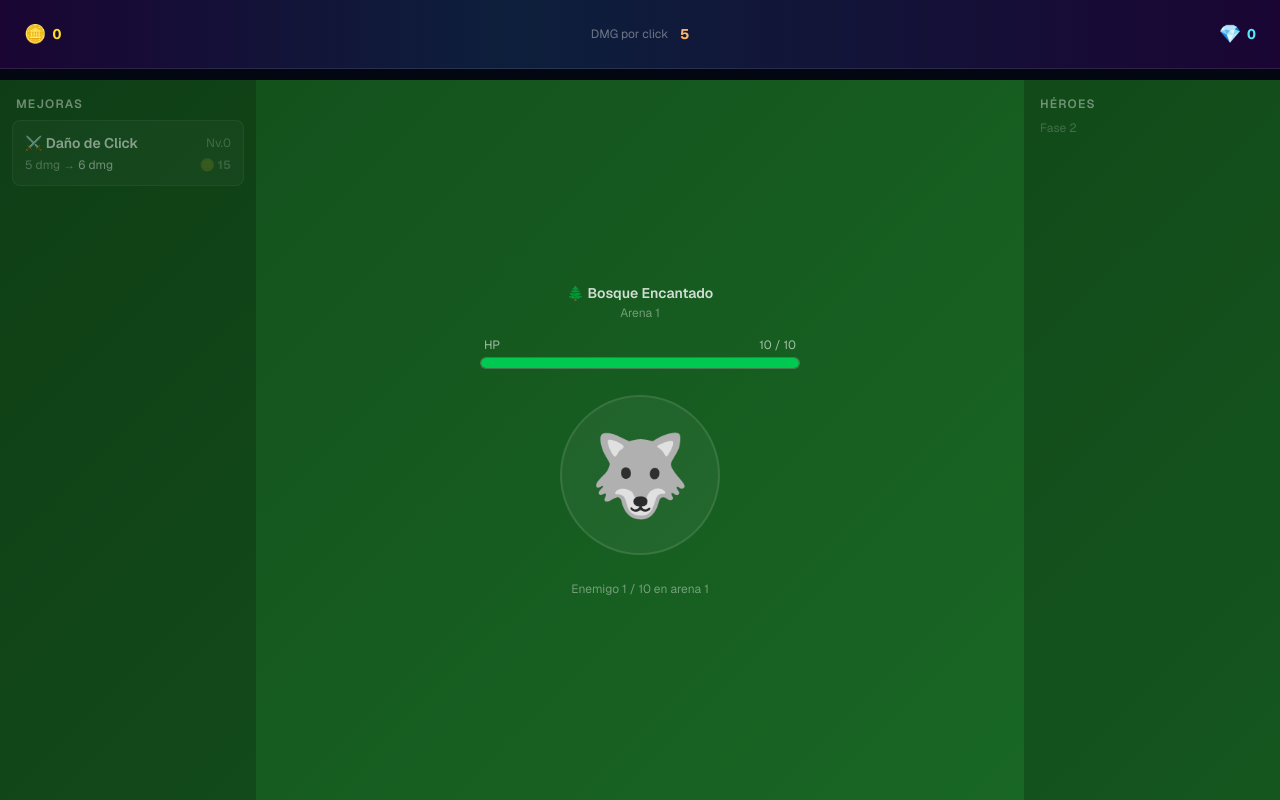
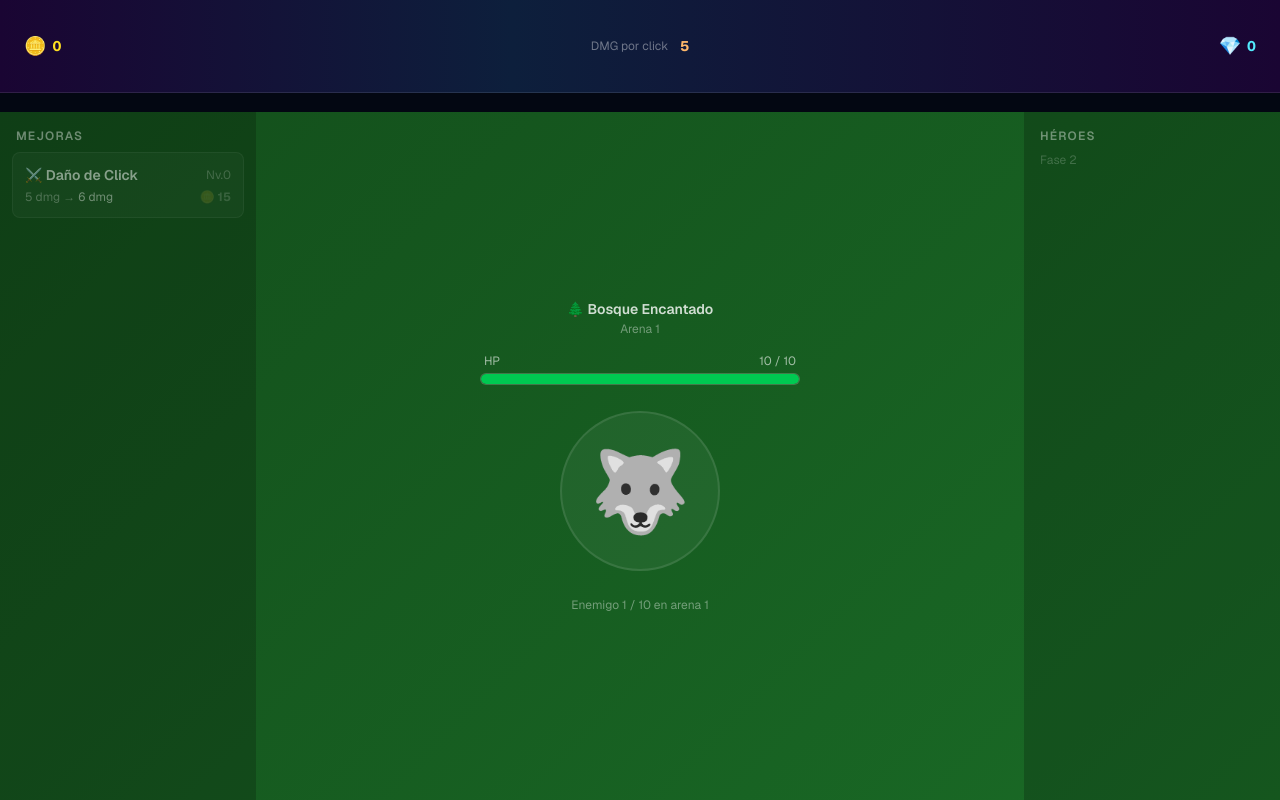
Before and after one commit to WonkaRLK/clicker-magico, a Next.js app: page / in a window 1280 px wide. Built offline with nearby package versions, Linux system fonts and the light colour scheme.

Commit message:
style: TopBar py-8

```diff
--- a/src/app/page.tsx
+++ b/src/app/page.tsx
@@ -17,7 +17,7 @@ export default function GamePage() {
   return (
     <main className="flex flex-col h-dvh bg-gray-950 text-white overflow-hidden">
       <TopBar />
-      <div className="flex flex-col flex-1 min-h-0 pt-20">
+      <div className="flex flex-col flex-1 min-h-0 pt-28">
         <Arena />
       </div>
     </main>
--- a/src/components/layout/TopBar.tsx
+++ b/src/components/layout/TopBar.tsx
@@ -17,7 +17,7 @@ export function TopBar() {
       : Math.floor(gold).toString();
 
   return (
-    <div className="fixed top-0 left-0 right-0 z-50 flex items-center justify-between px-6 py-5 border-b border-white/10" style={{ background: "linear-gradient(90deg, #1a0533 0%, #0d1f3c 40%, #1a0533 100%)" }}>
+    <div className="fixed top-0 left-0 right-0 z-50 flex items-center justify-between px-6 py-8 border-b border-white/10" style={{ background: "linear-gradient(90deg, #1a0533 0%, #0d1f3c 40%, #1a0533 100%)" }}>
       <div className="flex items-center gap-1.5">
         <span className="text-yellow-400 text-lg">🪙</span>
         <span className="text-yellow-300 font-bold text-sm tabular-nums">
```
